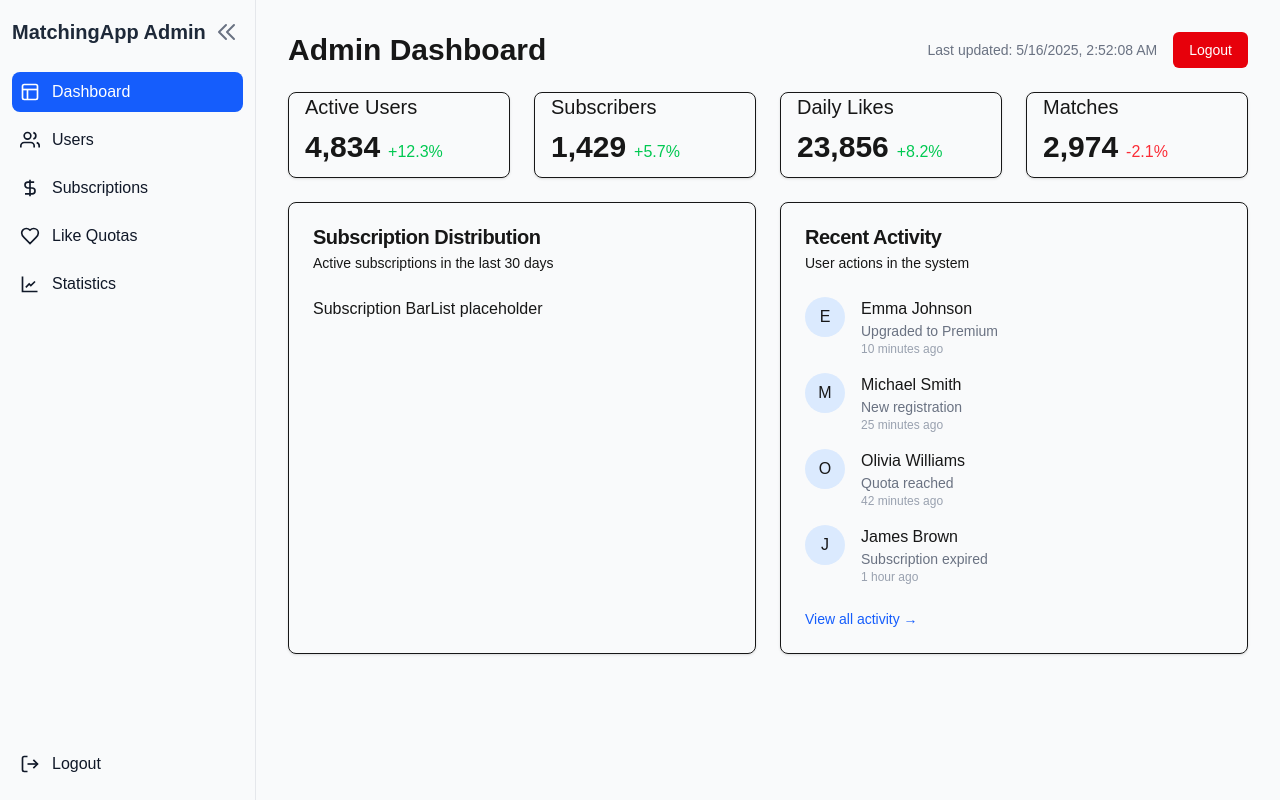
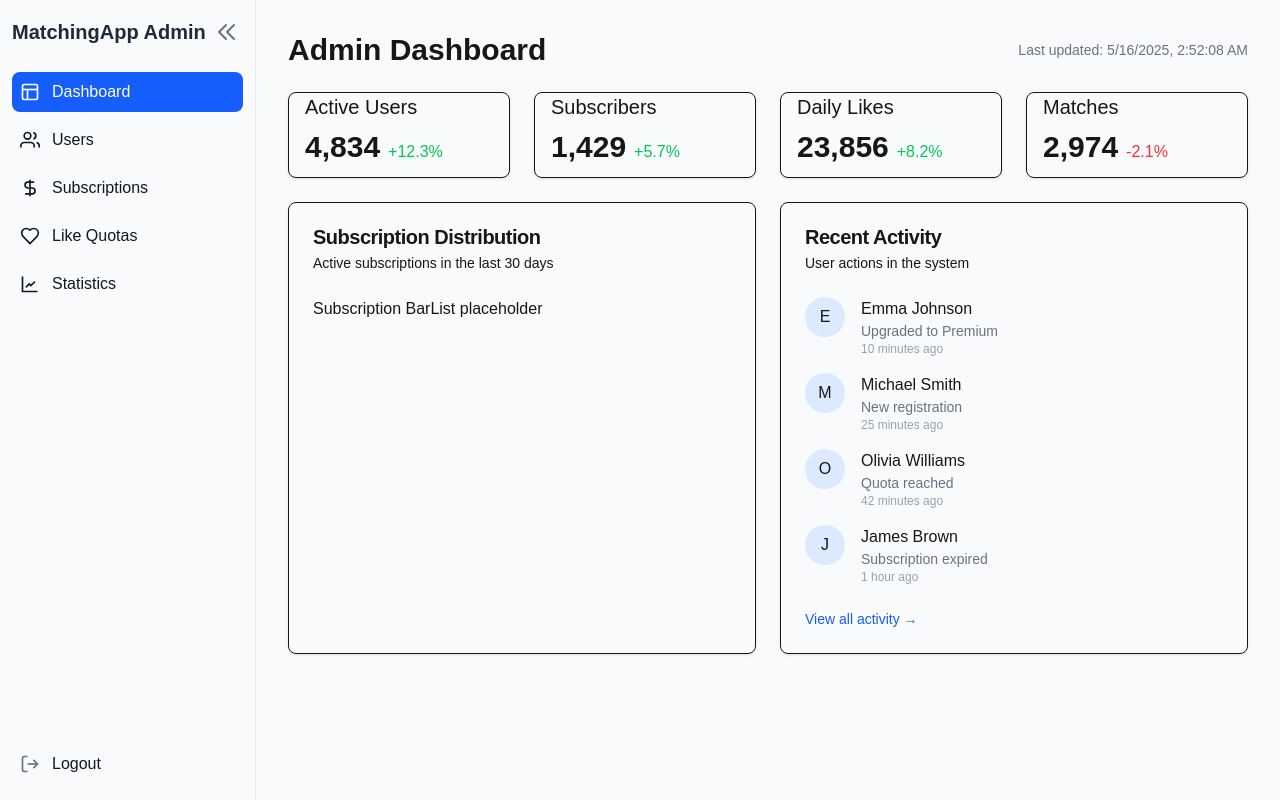
Before and after one commit to tahayky/MatchingApp, a Next.js app in the folder admin-panel/: page /dashboard in a window 1280 px wide. Built offline with nearby package versions, Linux system fonts and the light colour scheme; what @nextui-org/react would draw is missing.

Commit message:
menu logout

```diff
--- a/admin-panel/src/app/dashboard/page.tsx
+++ b/admin-panel/src/app/dashboard/page.tsx
@@ -1,30 +1,10 @@
 'use client'
 
-import { useRouter } from 'next/navigation' // Import useRouter
 import { Card, CardContent, CardDescription, CardFooter, CardHeader, CardTitle } from '@/components/ui/card'
 // import { Metric, Text, Title, BarList, Flex, Grid } from '@tremor/react' // Commented out Tremor imports
 
-const ADMIN_AUTH_TOKEN_KEY = 'adminAuthToken'; // Key for localStorage, should match login page
-
 export default function DashboardPage() {
-  const router = useRouter(); // Initialize router
-
-  const handleLogout = async () => {
-    try {
-      // Call the admin panel's logout API route to clear the HttpOnly cookie
-      const res = await fetch('/api/auth/logout', { method: 'POST' });
-      if (!res.ok) {
-        // Handle error if API call fails, though usually it should succeed
-        console.error('Logout API call failed:', await res.text());
-      }
-    } catch (error) {
-      console.error('Error during logout API call:', error);
-    } finally {
-      // Always clear localStorage and redirect
-      localStorage.removeItem(ADMIN_AUTH_TOKEN_KEY);
-      router.push('/login');
-    }
-  };
+  // Logout button and logic moved to Sidebar.tsx
 
   // Mock data - in production this would come from API
   const stats = [
@@ -71,16 +51,8 @@ export default function DashboardPage() {
     <div className="space-y-6">
       <div className="flex items-center justify-between">
         <h1 className="text-3xl font-bold">Admin Dashboard</h1>
-        <div className="flex items-center space-x-4">
-          <div className="text-sm text-gray-500 dark:text-gray-400">
-            Last updated: {new Date().toLocaleString()}
-          </div>
-          <button
-            onClick={handleLogout}
-            className="px-4 py-2 text-sm font-medium text-white bg-red-600 rounded-md hover:bg-red-700 focus:outline-none focus:ring-2 focus:ring-red-500 focus:ring-offset-2"
-          >
-            Logout
-          </button>
+        <div className="text-sm text-gray-500 dark:text-gray-400">
+          Last updated: {new Date().toLocaleString()}
         </div>
       </div>
 
--- a/admin-panel/src/components/layout/Sidebar.tsx
+++ b/admin-panel/src/components/layout/Sidebar.tsx
@@ -2,7 +2,9 @@
 
 import { useState } from 'react'
 import Link from 'next/link'
-import { usePathname } from 'next/navigation'
+import { usePathname, useRouter } from 'next/navigation' // Import useRouter
+
+const ADMIN_AUTH_TOKEN_KEY = 'adminAuthToken'; // Key for localStorage
 
 // Navigation items
 const navItems = [
@@ -60,8 +62,25 @@ const navItems = [
 ]
 
 export default function Sidebar() {
-  const pathname = usePathname()
-  const [isOpen, setIsOpen] = useState(true)
+  const pathname = usePathname();
+  const router = useRouter(); // Initialize router
+  const [isOpen, setIsOpen] = useState(true);
+
+  const handleLogout = async () => {
+    try {
+      // Call the admin panel's logout API route to clear the HttpOnly cookie
+      const res = await fetch('/api/auth/logout', { method: 'POST' });
+      if (!res.ok) {
+        console.error('Logout API call failed:', await res.text());
+      }
+    } catch (error) {
+      console.error('Error during logout API call:', error);
+    } finally {
+      // Always clear localStorage and redirect
+      localStorage.removeItem(ADMIN_AUTH_TOKEN_KEY);
+      router.push('/login');
+    }
+  };
 
   return (
     <aside
@@ -114,17 +133,17 @@ export default function Sidebar() {
         </ul>
 
         <div className="mt-auto">
-          <a
-            href="/api/auth/logout"
-            className="flex items-center p-2 text-gray-900 rounded-lg dark:text-white hover:bg-gray-200 dark:hover:bg-gray-700"
+          <button
+            onClick={handleLogout}
+            className="flex w-full items-center p-2 text-gray-900 rounded-lg dark:text-white hover:bg-gray-200 dark:hover:bg-gray-700 group"
           >
-            <svg xmlns="http://www.w3.org/2000/svg" className="w-5 h-5" viewBox="0 0 24 24" fill="none" stroke="currentColor" strokeWidth="2">
+            <svg xmlns="http://www.w3.org/2000/svg" className="w-5 h-5 text-gray-500 transition duration-75 dark:text-gray-400 group-hover:text-gray-900 dark:group-hover:text-white" viewBox="0 0 24 24" fill="none" stroke="currentColor" strokeWidth="2">
               <path d="M9 21H5a2 2 0 0 1-2-2V5a2 2 0 0 1 2-2h4" />
               <polyline points="16 17 21 12 16 7" />
               <line x1="21" y1="12" x2="9" y2="12" />
             </svg>
             {isOpen && <span className="ml-3">Logout</span>}
-          </a>
+          </button>
         </div>
       </div>
     </aside>
```
